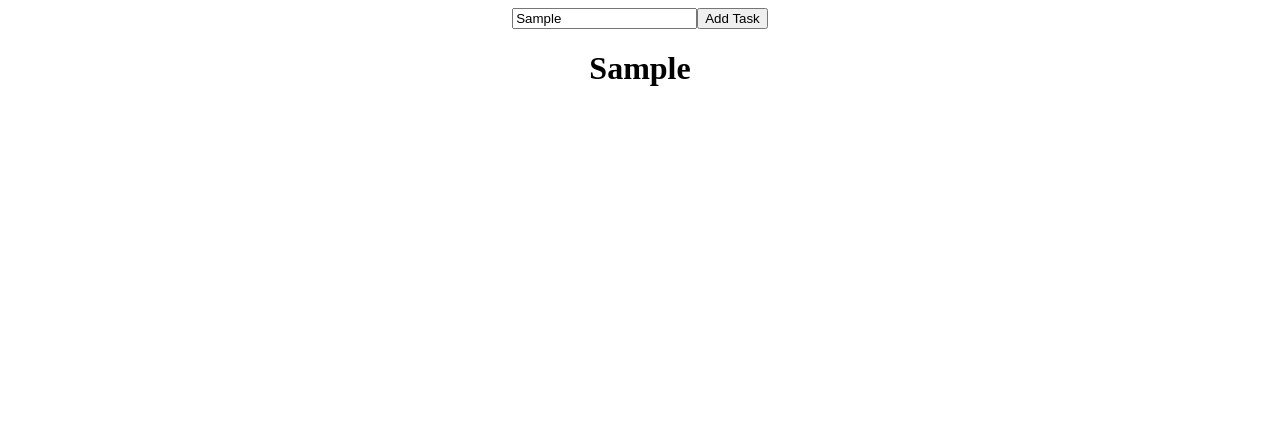
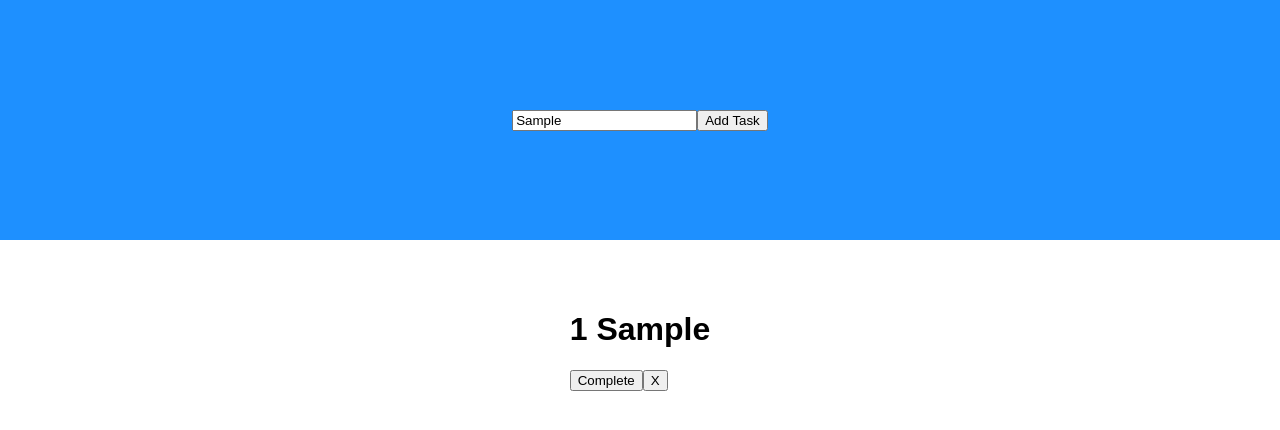
Before and after one commit to RanJets/learning-react, a React (Create React App) app: page / in a window 1280 px wide. Both pictures are taken after typing "Sample" into the empty fields and a click on the button "Add Task". Shown: the top 430 px of the page. Built offline with nearby package versions, Linux system fonts and the light colour scheme.

Commit message:
Lesson-4-Part-2-CRUD_Operation_Delete
Adding CSS with Task component

```diff
--- a/src/App.css
+++ b/src/App.css
@@ -1,38 +1,47 @@
 .App {
+  display: flex;
+  align-items: center;
+  flex-direction: column;
+  width: 100vw;
+  font-family: Arial, Helvetica, sans-serif;
+}
+
+body {
+  margin: 0;
+  padding: 0;
+}
+
+.addTask {
+  height: 30vh;
+  background-color: dodgerblue;
+  width: 100%;
+  display: flex;
+  justify-content: center;
+  align-items: center;
+}
+
+.list {
+  height: auto;
+  width: 100%;
+  display: flex;
+  align-items: center;
+  padding-top: 50px;
+  flex-direction: column;
+}
+
+.task {
+  width: 500px;
+  height: 50px;
+  display: flex;
+  margin: 15px;
+  display: flex;
+  align-items: center;
+  justify-content: center;
+}
+
+.task button {
+  width: auto;
+  height: 20px;
+  margin-left: 5px;
   text-align: center;
 }
-
-.App-logo {
-  height: 40vmin;
-  pointer-events: none;
-}
-
-@media (prefers-reduced-motion: no-preference) {
-  .App-logo {
-    animation: App-logo-spin infinite 20s linear;
-  }
-}
-
-.App-header {
-  background-color: #282c34;
-  min-height: 100vh;
-  display: flex;
-  flex-direction: column;
-  align-items: center;
-  justify-content: center;
-  font-size: calc(10px + 2vmin);
-  color: white;
-}
-
-.App-link {
-  color: #61dafb;
-}
-
-@keyframes App-logo-spin {
-  from {
-    transform: rotate(0deg);
-  }
-  to {
-    transform: rotate(360deg);
-  }
-}
--- a/src/App.js
+++ b/src/App.js
@@ -1,5 +1,6 @@
 import "./App.css";
 import { useState } from "react";
+import { Task } from "./Task";
 
 function App() {
   const [todoList, setTodoList] = useState([]);
@@ -10,8 +11,24 @@ function App() {
   };
 
   const addTask = () => {
-    const newTodoList = [...todoList, newTask];
-    setTodoList(newTodoList);
+    const task = {
+      id: todoList.length == 0 ? 1 : todoList[todoList.length - 1].id + 1,
+      taskName: newTask,
+    };
+    setTodoList([...todoList, task]);
+  };
+
+  const deleteTask = (id) => {
+    setTodoList(todoList.filter((tasks) => tasks.id != id));
+    //const newTodoList = todoList.filter((task) => {
+    //return task != taskName; //This code is equivalent to the code below. It automatically returns true for this comparison operator.
+    /*
+      if (task == taskName) {
+        return false;
+      } else {
+        return true;
+      }*/
+    //});
   };
 
   return (
@@ -20,9 +37,16 @@ function App() {
         <input onChange={handleChange} />
         <button onClick={addTask}>Add Task</button>
       </div>
+
       <div className="list">
-        {todoList.map((task) => {
-          return <h1>{task}</h1>;
+        {todoList.map((tasks) => {
+          return (
+            <Task
+              taskName={tasks.taskName}
+              id={tasks.id}
+              deleteTask={deleteTask}
+            />
+          );
         })}
       </div>
     </div>
--- /dev/null
+++ b/src/Task.js
@@ -0,0 +1,9 @@
+export const Task = (props) => {
+  return (
+    <div>
+      <h1>{props.id + " " + props.taskName}</h1>
+      <button>Complete</button>
+      <button onClick={() => props.deleteTask(props.id)}>X</button>
+    </div>
+  );
+};
```
